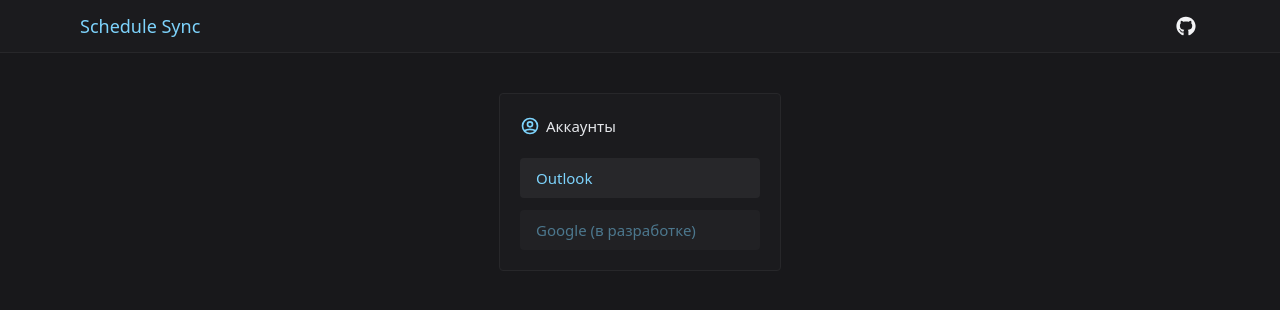
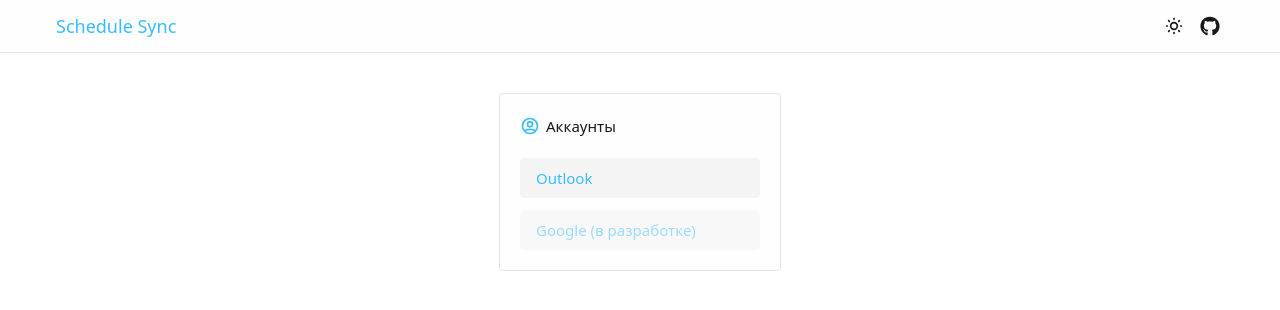
Before and after one commit to qsoulior/schedule-sync, a Vue app: page / in a window 1280 px wide. Shown: the top 310 px of the page. Built offline with nearby package versions, Linux system fonts and the light colour scheme; no server answers.

Commit message:
Added light theme

```diff
--- a/src/assets/base.css
+++ b/src/assets/base.css
@@ -7,9 +7,8 @@
 }
 
 body {
-  @apply bg-zinc-900;
   @apply font-sans;
-  @apply text-gray-200;
+  @apply dark:bg-zinc-900 bg-white dark:text-gray-200 text-zinc-900;
   min-height: 100vh;
   transition: color 0.5s, background-color 0.5s;
   line-height: 1.6;
--- a/src/components/BaseButton.vue
+++ b/src/components/BaseButton.vue
@@ -10,8 +10,12 @@
 
 <template>
   <button
-    class="rounded bg-zinc-800 text-center"
-    :class="disabled ? 'cursor-not-allowed opacity-50' : 'cursor-pointer hover:bg-zinc-700/50 active:bg-zinc-700/75'"
+    class="rounded dark:bg-zinc-800 bg-zinc-100 text-center"
+    :class="
+      disabled
+        ? 'cursor-not-allowed opacity-50'
+        : 'cursor-pointer hover:dark:bg-zinc-700/50 hover:bg-zinc-200/50 active:dark:bg-zinc-700/75 active:bg-zinc-200/75'
+    "
     :disabled="disabled"
   >
     <slot></slot>
--- a/src/components/BaseInput.vue
+++ b/src/components/BaseInput.vue
@@ -29,7 +29,7 @@
 
 <template>
   <input
-    class="rounded bg-zinc-800 px-3 py-1.5 placeholder:text-zinc-400/75 focus:bg-sky-300/10 focus:outline-none border-solid border border-transparent focus:border-sky-300 focus:shadow-[0_0_10px_-2px] focus:shadow-sky-300/30 caret-sky-300 disabled:cursor-not-allowed disabled:opacity-50 transition-colors ease-in-out"
+    class="rounded dark:bg-zinc-800 bg-zinc-100 px-3 py-1.5 placeholder:dark:text-zinc-400/75 placeholder:text-zinc-500 focus:dark:bg-sky-300/10 focus:bg-sky-400/5 focus:outline-none border-solid border border-transparent focus:dark:border-sky-300 focus:border-sky-400 focus:shadow-[0_0_10px_-2px] focus:dark:shadow-sky-300/30 focus:shadow-sky-400/30 dark:caret-sky-300 caret-sky-400 disabled:cursor-not-allowed disabled:opacity-50 transition-colors ease-in-out"
     :placeholder="placeholder"
     :type="type"
     :disabled="disabled"
--- a/src/components/BaseProgressBar.vue
+++ b/src/components/BaseProgressBar.vue
@@ -14,9 +14,9 @@
 
 <template>
   <div class="flex items-center gap-3">
-    <div class="h-2 flex-auto bg-zinc-700 rounded">
+    <div class="h-2 flex-auto dark:bg-zinc-700 bg-zinc-100 rounded">
       <div
-        class="h-2 bg-sky-300 rounded transition-all duration-500 ease-linear"
+        class="h-2 dark:bg-sky-300 bg-sky-400 rounded transition-all duration-500 ease-linear"
         :style="{ width: percentage + '%' }"
       ></div>
     </div>
--- a/src/components/IntegrationList.vue
+++ b/src/components/IntegrationList.vue
@@ -13,9 +13,11 @@
 </script>
 
 <template>
-  <div class="flex-1 md:flex-initial rounded border border-zinc-800 bg-zinc-800/25 p-5">
+  <div
+    class="flex-1 md:flex-initial rounded border dark:border-zinc-800 border-zinc-200 dark:bg-zinc-800/25 bg-zinc-50/25 p-5"
+  >
     <div class="mb-5 flex flex-row items-center gap-1.5">
-      <IconUserCircle class="h-5 w-5 stroke-sky-300" />
+      <IconUserCircle class="h-5 w-5 dark:stroke-sky-300 stroke-sky-400" />
       <div>Аккаунты</div>
     </div>
     <div class="flex flex-col gap-y-3">
--- a/src/components/IntegrationListItem.vue
+++ b/src/components/IntegrationListItem.vue
@@ -16,17 +16,21 @@
 
 <template>
   <button
-    class="flex min-w-[15rem] flex-row items-center justify-between gap-5 rounded bg-zinc-800 px-4 py-2"
+    class="flex min-w-[15rem] flex-row items-center justify-between gap-5 rounded dark:bg-zinc-800 bg-zinc-100 px-4 py-2"
     :class="[
-      active ? 'bg-sky-300/10' : !disabled ? 'hover:bg-zinc-700/50 active:bg-zinc-700/75' : '',
+      active
+        ? 'dark:bg-sky-300/10 bg-sky-400/10'
+        : !disabled
+        ? 'hover:dark:bg-zinc-700/50 hover:bg-zinc-200/50 active:dark:bg-zinc-700/75 active:bg-zinc-200/75'
+        : '',
       disabled ? 'cursor-not-allowed opacity-50' : 'cursor-pointer',
     ]"
   >
     <div class="flex w-full flex-col items-start" @click="if (!props.account) emit('signIn');">
-      <div class="text-sky-300">{{ props.name }}</div>
+      <div class="dark:text-sky-300 text-sky-400">{{ props.name }}</div>
       <div>{{ props.account }}</div>
     </div>
-    <div v-if="props.account" class="hover:text-sky-300" @click="emit('signOut')">
+    <div v-if="props.account" class="hover:dark:text-sky-300 hover:text-sky-400" @click="emit('signOut')">
       <IconLogout class="h-5 w-5" />
     </div>
   </button>
--- a/src/components/LayoutHeader.vue
+++ b/src/components/LayoutHeader.vue
@@ -1,12 +1,56 @@
 <script setup lang="ts">
 import IconGithub from "@/components/icons/IconGithub.vue";
+import IconMoon from "@/components/icons/IconMoon.vue";
+import IconSun from "@/components/icons/IconSun.vue";
+import { ref } from "vue";
+
+enum Theme {
+  Dark,
+  Light,
+}
+const currentTheme = ref<Theme>(Theme.Light);
+
+const storedTheme: string | null = localStorage.getItem("theme");
+if (storedTheme) {
+  if (storedTheme === "dark") {
+    currentTheme.value = Theme.Dark;
+    document.documentElement.classList.add("dark");
+  }
+} else if (window.matchMedia("(prefers-color-scheme: dark)").matches) {
+  currentTheme.value = Theme.Dark;
+  document.documentElement.classList.add("dark");
+}
+
+function setTheme(theme: Theme) {
+  if (theme === Theme.Dark) {
+    currentTheme.value = Theme.Dark;
+    localStorage.setItem("theme", "dark");
+    document.documentElement.classList.add("dark");
+  } else {
+    currentTheme.value = Theme.Light;
+    localStorage.setItem("theme", "light");
+    document.documentElement.classList.remove("dark");
+  }
+}
 </script>
 
 <template>
-  <header class="flex items-center justify-between border-b border-zinc-800 bg-zinc-800/25 py-3 px-20">
-    <div class="text-lg text-sky-300">Schedule Sync</div>
-    <a href="https://github.com/1asagne/schedule-sync" target="_blank">
-      <IconGithub class="h-7 w-7 fill-gray-100 hover:fill-sky-300" />
-    </a>
+  <header
+    class="flex items-center justify-between border-b dark:border-zinc-800 border-zinc-200 dark:bg-zinc-800/25 bg-zinc-50/25 py-3 px-5 lg:px-10 xl:px-14"
+  >
+    <div class="text-lg dark:text-sky-300 text-sky-400">Schedule Sync</div>
+    <div class="flex items-center gap-3">
+      <button>
+        <IconMoon
+          class="hover:dark:stroke-sky-300 hover:stroke-sky-400 w-5 h-5"
+          v-if="currentTheme === Theme.Dark"
+          @click="setTheme(Theme.Light)"
+        />
+        <IconSun class="hover:dark:stroke-sky-300 hover:stroke-sky-400 w-5 h-5" v-else @click="setTheme(Theme.Dark)" />
+      </button>
+      <a href="https://github.com/1asagne/schedule-sync" target="_blank">
+        <IconGithub class="h-7 w-7 hover:dark:fill-sky-300 hover:fill-sky-400" />
+      </a>
+    </div>
   </header>
 </template>
--- a/src/components/SchedulesList.vue
+++ b/src/components/SchedulesList.vue
@@ -36,9 +36,9 @@
 </script>
 
 <template>
-  <div class="w-[46rem] rounded border border-zinc-800 bg-zinc-800/25 p-5">
+  <div class="w-[46rem] rounded border dark:border-zinc-800 border-zinc-200 dark:bg-zinc-800/25 bg-zinc-50/25 p-5">
     <div class="mb-5 flex flex-row items-center gap-1.5">
-      <IconCalendar class="h-5 w-5 stroke-sky-300" />
+      <IconCalendar class="h-5 w-5 dark:stroke-sky-300 stroke-sky-400" />
       <div>Расписания ({{ filteredSchedulesInfo.length }}/{{ schedulesInfo.length }})</div>
     </div>
     <form class="mb-5 w-full" @submit.prevent>
--- /dev/null
+++ b/src/components/icons/IconMoon.vue
@@ -0,0 +1,9 @@
+<template>
+  <svg xmlns="http://www.w3.org/2000/svg" fill="none" viewBox="0 0 24 24" stroke="currentColor" stroke-width="2">
+    <path
+      stroke-linecap="round"
+      stroke-linejoin="round"
+      d="M20.354 15.354A9 9 0 018.646 3.646 9.003 9.003 0 0012 21a9.003 9.003 0 008.354-5.646z"
+    />
+  </svg>
+</template>
--- /dev/null
+++ b/src/components/icons/IconSun.vue
@@ -0,0 +1,9 @@
+<template>
+  <svg xmlns="http://www.w3.org/2000/svg" fill="none" viewBox="0 0 24 24" stroke="currentColor" stroke-width="2">
+    <path
+      stroke-linecap="round"
+      stroke-linejoin="round"
+      d="M12 3v1m0 16v1m9-9h-1M4 12H3m15.364 6.364l-.707-.707M6.343 6.343l-.707-.707m12.728 0l-.707.707M6.343 17.657l-.707.707M16 12a4 4 0 11-8 0 4 4 0 018 0z"
+    />
+  </svg>
+</template>
--- a/tailwind.config.js
+++ b/tailwind.config.js
@@ -7,6 +7,7 @@
     extend: {},
   },
   plugins: [],
+  darkMode: "class",
 };
 
 module.exports = config;
```
